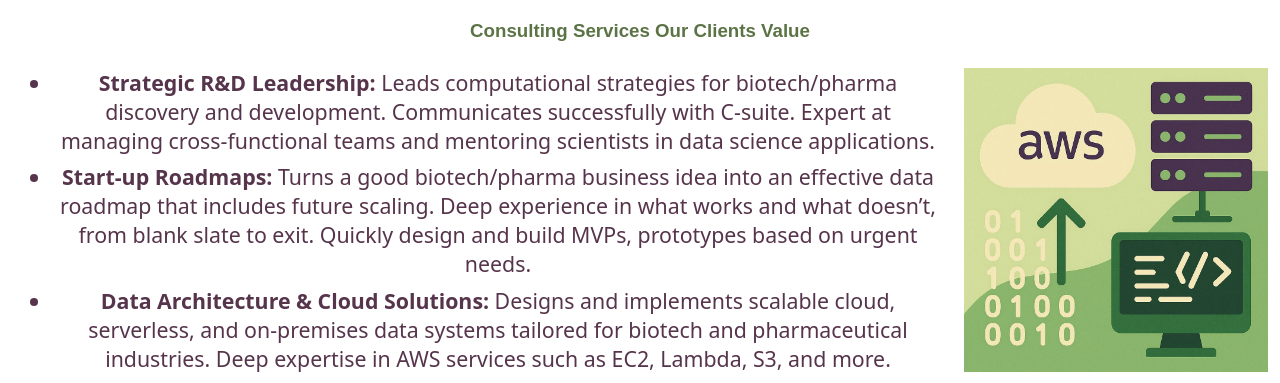
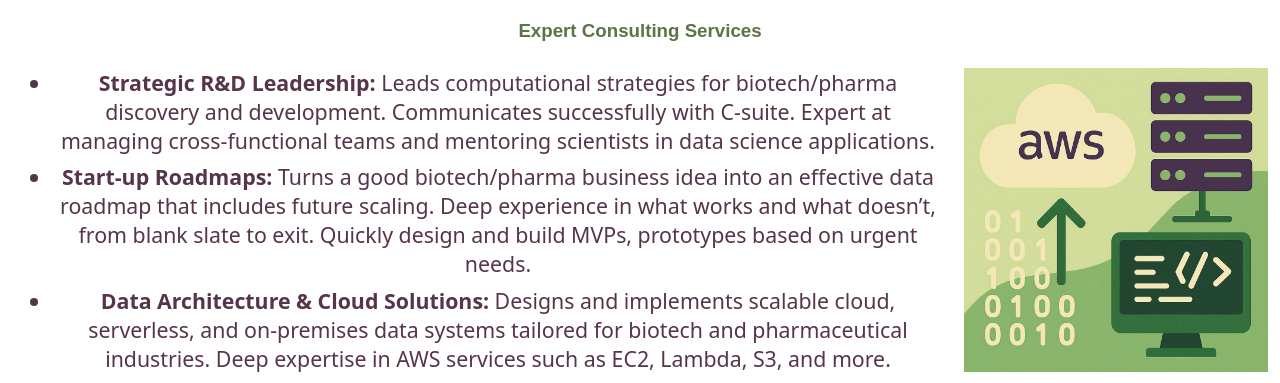
Before and after one commit to procho/serenityweb, a plain HTML site: page docs/index.html in a window 1280 px wide. Shown: the part 448-831 px from the top of the page. Drawn offline with Linux system fonts and the light colour scheme.

Commit message:
Update heading for consulting services section

```diff
--- a/docs/index.html
+++ b/docs/index.html
@@ -26,7 +26,7 @@
   <img src="dividingCells.png"
        alt="Serenity Comp Bio graphic"
        style="width:70%;max-width:300px;height:auto;margin-top:1rem">
-  <h3><span style="color:#5B7345">Consulting Services Our Clients Value</span></h3>
+  <h3><span style="color:#5B7345">Expert Consulting Services</span></h3>
  <div style="--c:#56344B;--wText:75%;--wImg:25%;font-family:system-ui,Segoe UI,Arial,sans-serif;color:var(--c);">
   <style>
     .row{display:flex;align-items:stretch;gap:20px;margin:18px 0;}
```
